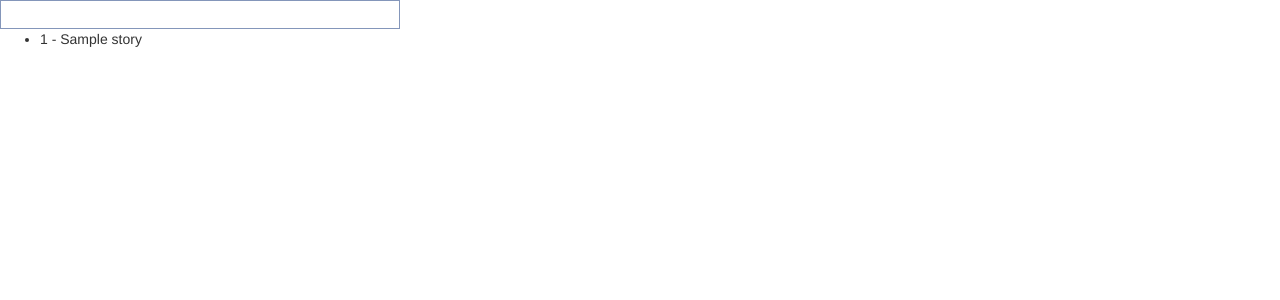
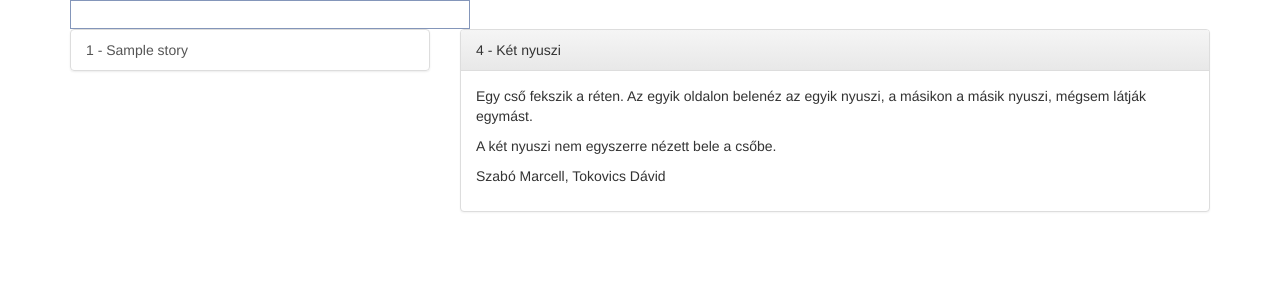
Before and after one commit to mdanka/matektabor, a Django app: page /barkochba/ in a window 1280 px wide. Shown: the top 300 px of the page. Run offline with Django 3.2, Linux system fonts and the light colour scheme; tables that the repository leaves empty hold one stand-in row (values such as "Sample post"); style sheets or scripts are compiled from the project's sources; some libraries are stand-ins or nearby versions.

Commit message:
Added some bootstrap structure to the page

```diff
--- a/barkochba/templates/barkochba/main.html
+++ b/barkochba/templates/barkochba/main.html
@@ -18,7 +18,7 @@ function _namesChanged() {
 	selectedPersonIds = _.map(selectedPersonIdsString.split(','), function (value) {
 		return Number(value);
 	});
-	$('li.story').each(function() {
+	$('a.barkochba-story').each(function() {
 		storyPersonIds = $(this).data("person-ids");
 		heardStoryPersonIds = _.intersection(selectedPersonIds, storyPersonIds);
 		hasHeardStory = heardStoryPersonIds.length > 0;
@@ -45,16 +45,45 @@ $(document).ready(function () {
 
 <body>
 
-	<div>
-		<input id="names-input" />
-	</div>
+	<div class="container">
 
-	<div>
-		<ul>
-			{% for story_map in stories %}
-				<li class="story" data-person-ids="{{ story_map.person_ids_json }}">{{ story_map.story.order_number }} - {{ story_map.story.title }}</li>
-			{% endfor %}
-		</ul>
+		<div class="row">
+			<div class="col-sm-12">
+				<input id="names-input" />
+			</div>
+		</div>
+
+		<div class="row">
+			<div class="col-sm-4">
+				<div class="list-group">
+					{% for story_map in stories %}
+					  <a href="#" class="list-group-item barkochba-story" data-person-ids="{{ story_map.person_ids_json }}">
+					  	{{ story_map.story.order_number }} - {{ story_map.story.title }}
+					  </a>
+					{% endfor %}
+				</div>
+			</div>
+
+			<div class="col-sm-8">
+				<div class="panel panel-default">
+					<div class="panel-heading">
+						4 - Két nyuszi
+					</div>
+					<div class="panel-body">
+					  <p>
+					  	Egy cső fekszik a réten. Az egyik oldalon belenéz az egyik nyuszi, a másikon a másik nyuszi, mégsem látják egymást.
+					  </p>
+					  <p>
+					  	A két nyuszi nem egyszerre nézett bele a csőbe.
+					  </p>
+					  <p>
+					  	Szabó Marcell, Tokovics Dávid
+					  </p>
+					</div>
+				</div>
+			</div>
+		</div>
+
 	</div>
 
 </body>
```
